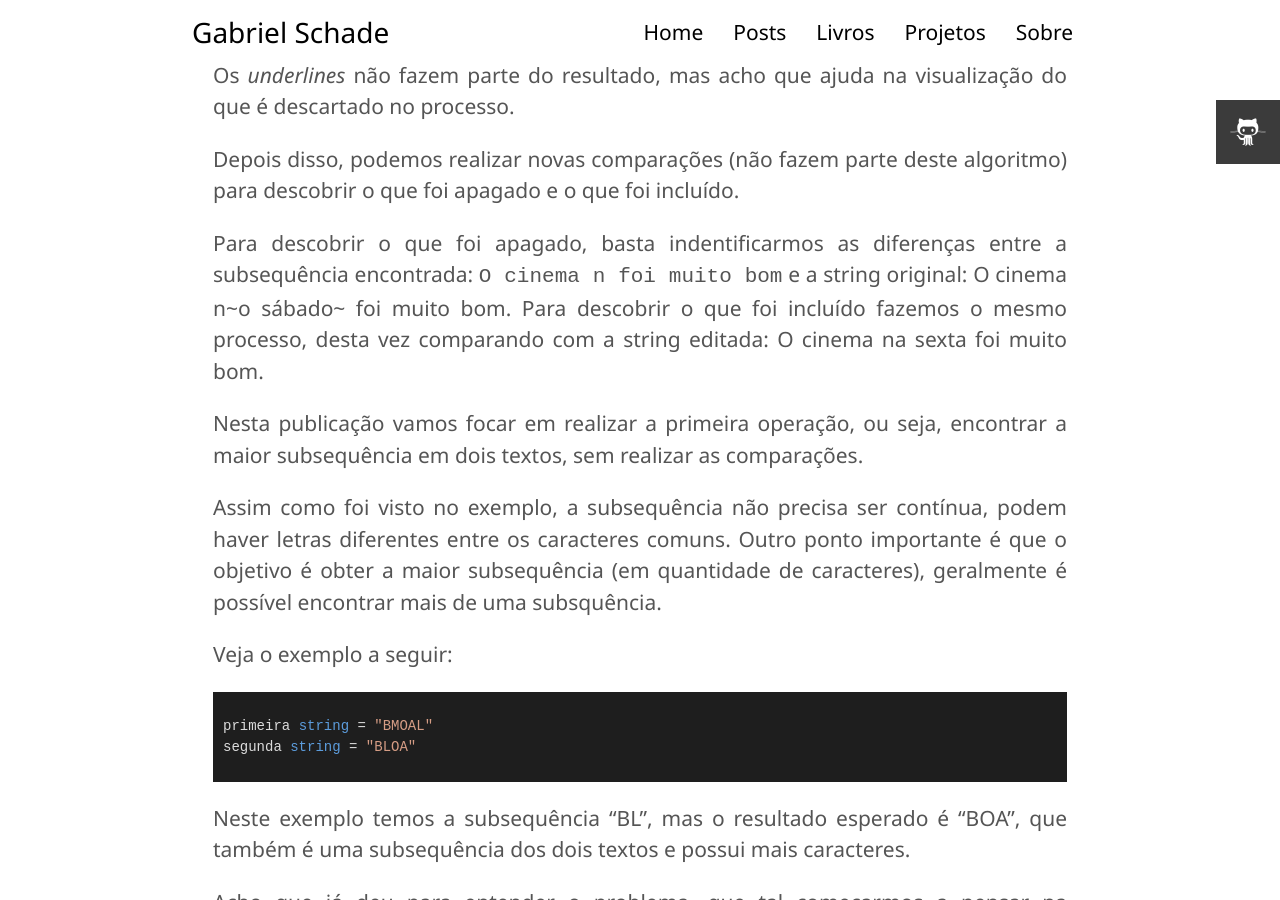
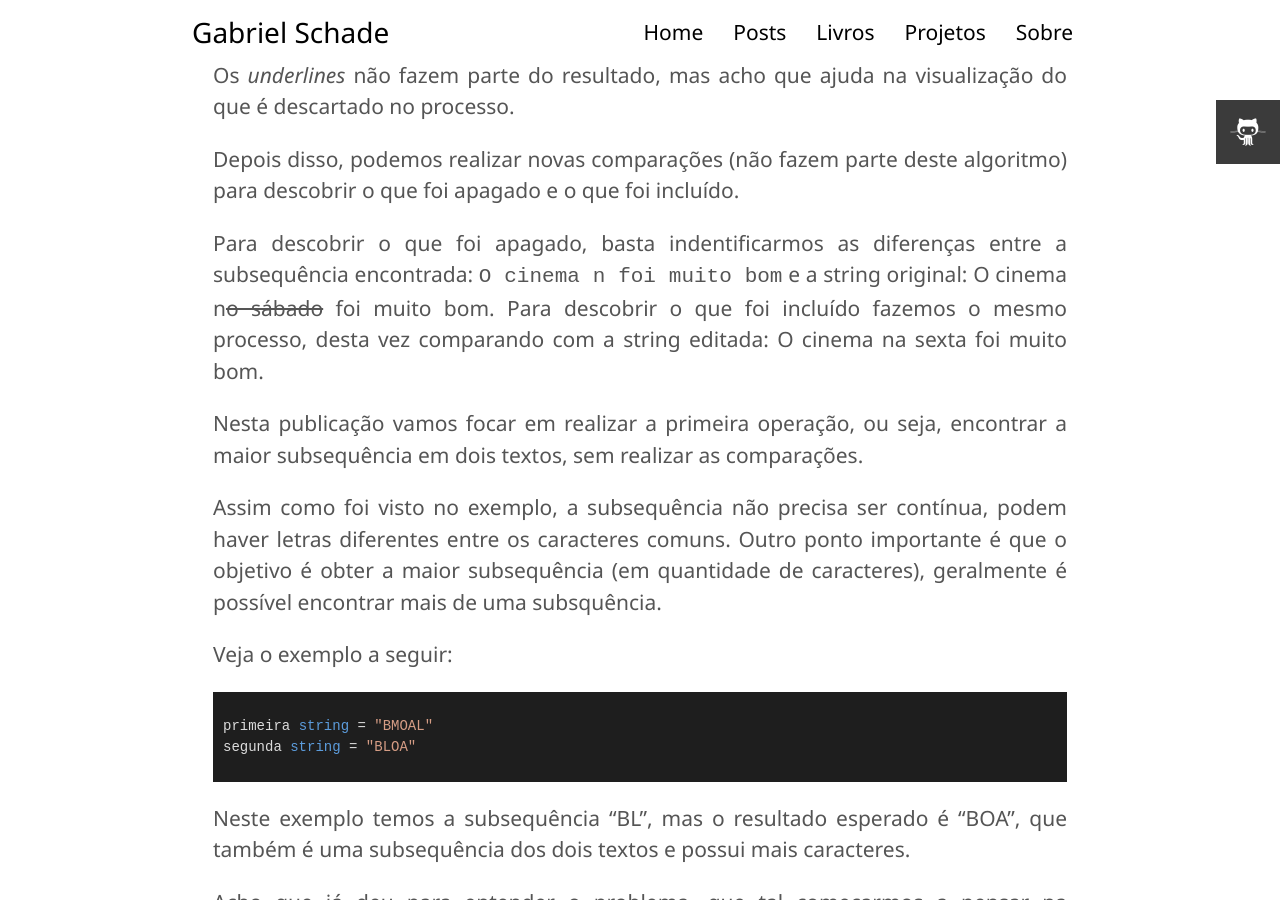
Before and after one commit to gabrielschade/gabrielschade.github.io, a Jekyll site: the page built from _posts/2019-01-07-algoritmo-LCS.markdown, in a window 1280 px wide and 900 px high, scrolled down 1011 px. Built offline with Jekyll 4.4.1, drawn with Linux system fonts in a browser that asks for light colours; nearby versions of some CDN libraries; comment, search, counter and statistics services are not loaded.

Commit message:
Stroke fix

```diff
--- a/_posts/2019-01-07-algoritmo-LCS.markdown
+++ b/_posts/2019-01-07-algoritmo-LCS.markdown
@@ -31,7 +31,7 @@ Os _underlines_ não fazem parte do resultado, mas acho que ajuda na visualizaç
 
 Depois disso, podemos realizar novas comparações (não fazem parte deste algoritmo) para descobrir o que foi apagado e o que foi incluído.
 
-Para descobrir o que foi apagado, basta indentificarmos as diferenças entre a subsequência encontrada: `O cinema n  foi muito bom` e a string original: O cinema n~o sábado~ foi muito bom. Para descobrir o que foi incluído fazemos o mesmo processo, desta vez comparando com a string editada: O cinema n**a sexta** foi muito bom.
+Para descobrir o que foi apagado, basta indentificarmos as diferenças entre a subsequência encontrada: `O cinema n  foi muito bom` e a string original: O cinema n~~o sábado~~ foi muito bom. Para descobrir o que foi incluído fazemos o mesmo processo, desta vez comparando com a string editada: O cinema n**a sexta** foi muito bom.
 
 Nesta publicação vamos focar em realizar a primeira operação, ou seja, encontrar a maior subsequência em dois textos, sem realizar as comparações.
 
```
